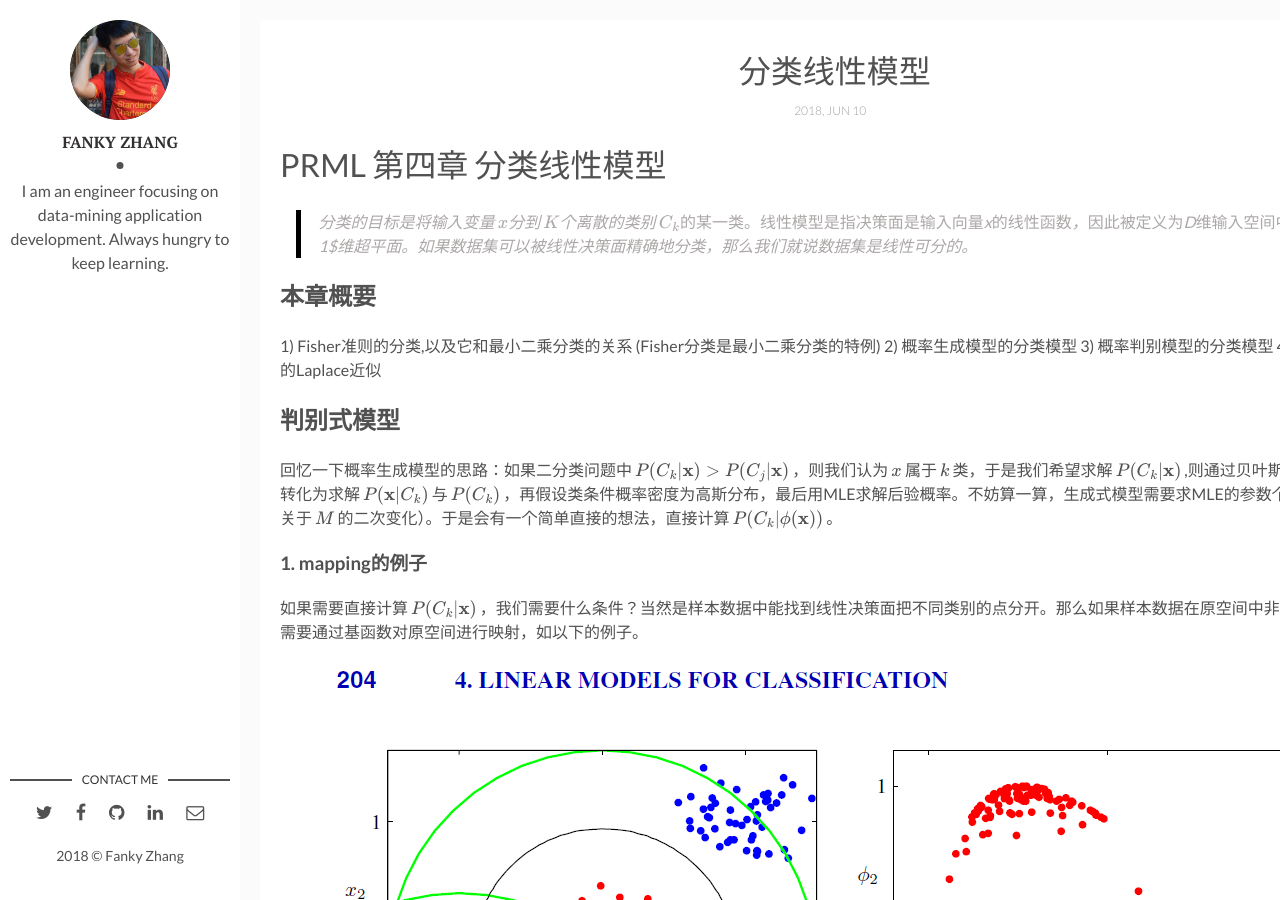
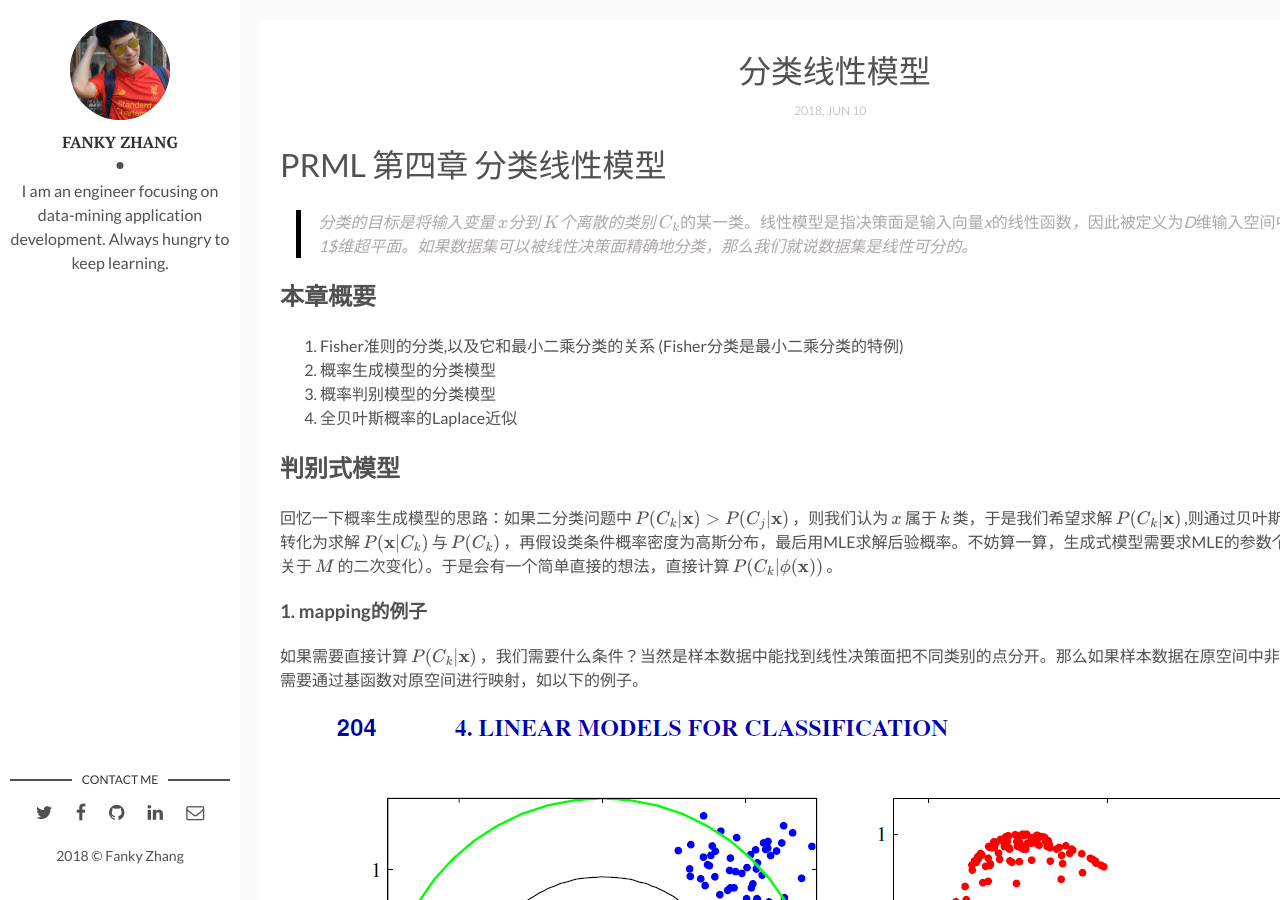
Before and after one commit to furulizi/furulizi.github.io, a Jekyll site: the page built from _posts/2018-06-10-linear-decreminant-model-for-classification.md, in a window 1280 px wide and 900 px high. Built offline with Jekyll 4.4.1, drawn with Linux system fonts in a browser that asks for light colours; formulas are drawn with MathJax 3; comment, search, counter and statistics services are not loaded.

Commit message:
Update 2018-06-10-linear-decreminant-model-for-classification.md
sync

```diff
--- a/_posts/2018-06-10-linear-decreminant-model-for-classification.md
+++ b/_posts/2018-06-10-linear-decreminant-model-for-classification.md
@@ -21,10 +21,10 @@ tex2jax: {inlineMath: [['$','$'], ['\\(','\\)']]}
 > 分类的目标是将输入变量 $x$分到 $K$个离散的类别 $C_{k}的某一类。线性模型是指决策面是输入向量 $x$的线性函数，因此被定义为 $D$ 维输入空间中的 $D-1$维超平面。如果数据集可以被线性决策面精确地分类，那么我们就说数据集是线性可分的。
 
 ## 本章概要
-1) Fisher准则的分类,以及它和最小二乘分类的关系 (Fisher分类是最小二乘分类的特例)
-2) 概率生成模型的分类模型
-3) 概率判别模型的分类模型
-4) 全贝叶斯概率的Laplace近似
+1. Fisher准则的分类,以及它和最小二乘分类的关系 (Fisher分类是最小二乘分类的特例)
+2. 概率生成模型的分类模型
+3. 概率判别模型的分类模型
+4. 全贝叶斯概率的Laplace近似
 
 ## 判别式模型
 回忆一下概率生成模型的思路：如果二分类问题中 $P(C_{k}|\mathbf{x})>P(C_{j}|\mathbf{x})$ ，则我们认为 $x$ 属于 $k$ 类，于是我们希望求解 $P(C_{k}|\mathbf{x})$ ,则通过贝叶斯公式，把问题转化为求解 $P(\mathbf{x}|C_{k})$ 与 $P(C_{k})$ ，再假设类条件概率密度为高斯分布，最后用MLE求解后验概率。不妨算一算，生成式模型需要求MLE的参数个数（非常多，关于 $M$ 的二次变化）。于是会有一个简单直接的想法，直接计算 $P(C_{k}|\phi(\mathbf{x}))$ 。
```
